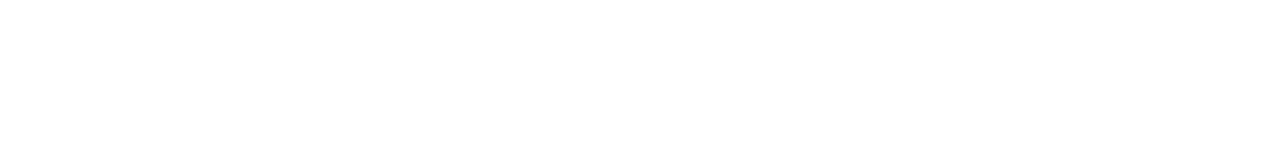
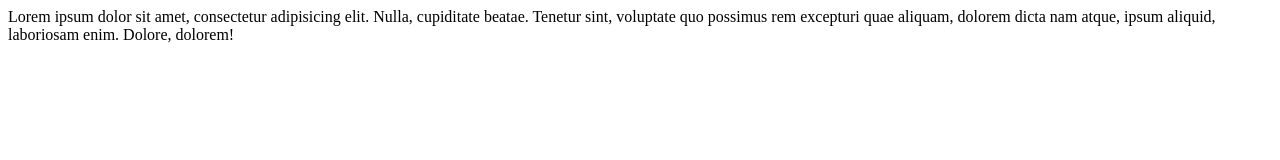
Before and after one commit to Dronozavr/site, a plain HTML site: page index.html in a window 1280 px wide. Drawn offline with Linux system fonts and the light colour scheme.

Commit message:
thirth commit

```diff
--- a/index.html
+++ b/index.html
@@ -6,6 +6,6 @@
 	<link rel="stylesheet" href="style.css">
 </head>
 <body>
-
+	Lorem ipsum dolor sit amet, consectetur adipisicing elit. Nulla, cupiditate beatae. Tenetur sint, voluptate quo possimus rem excepturi quae aliquam, dolorem dicta nam atque, ipsum aliquid, laboriosam enim. Dolore, dolorem!
 </body>
 </html>
```
